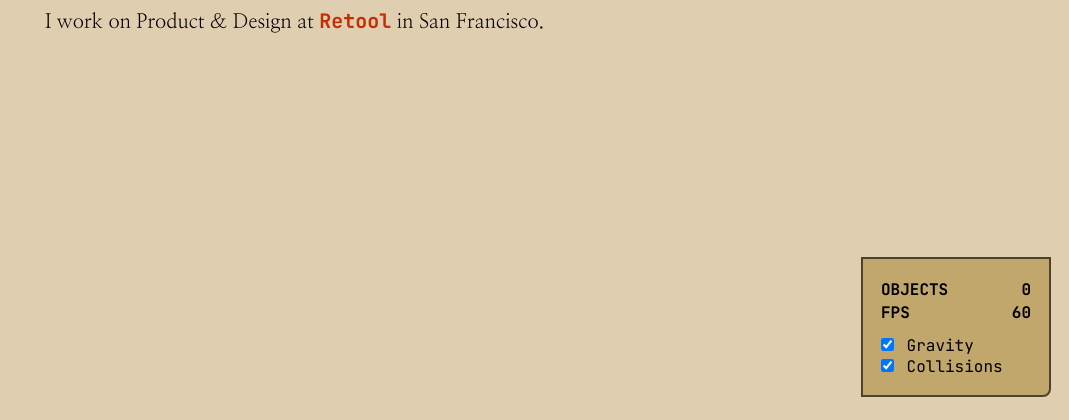
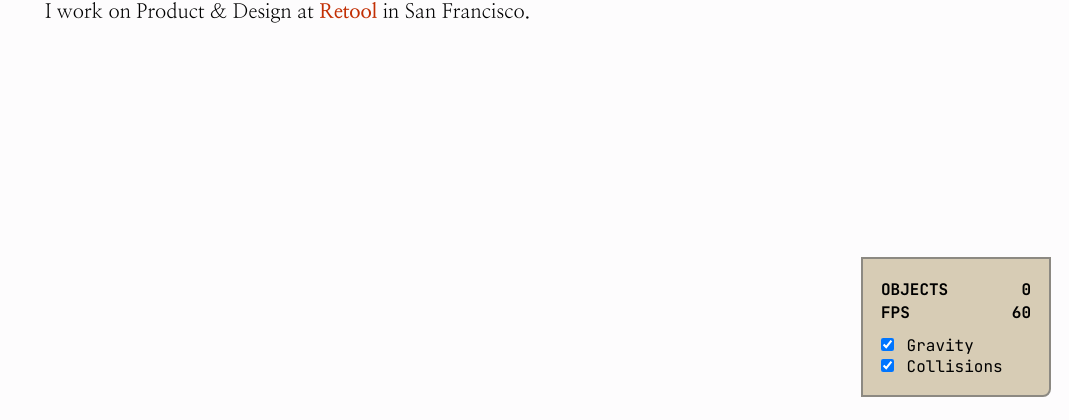
Before and after one commit to kentwalters/kentwalters.com, a plain HTML site: page index.html in a window 1280 px wide. Shown: the part 385-805 px from the top of the page, without its empty margins (211-1280 px from the left). Drawn offline with Linux system fonts and the light colour scheme.

Commit message:
Clean up.

```diff
--- a/css/styles.css
+++ b/css/styles.css
@@ -3,8 +3,8 @@
 }
 
 :root {
-    --white: #DFCEB0;
-    --red: #C22F04;
+  --white: #fdfcfd;
+  --red: #c22f04;
 }
 
 body {
@@ -25,21 +25,17 @@ a {
 }
 
 #name h1 {
-    font-size: 42px;
+  font-size: 36px;
   margin-bottom: 10px;
-    font-family: 'Nanum Myeongjo', serif;
+  font-family: "Nanum Myeongjo", serif;
   margin-top: 10px;
-
 }
 
-#name p {
-    font-family: 'Nanum Myeongjo', serif;
+#name p,
+a {
+  font-family: "Nanum Myeongjo", serif;
   font-size: 20px;
 }
-
-
-
-
 
 body {
   margin: 0px;
@@ -56,7 +52,10 @@ p {
   margin-bottom: 2px;
 }
 
-h1, h3, label, p {
+h1,
+h3,
+label,
+p {
   color: black;
 }
 
@@ -75,23 +74,26 @@ input {
   box-shadow: 0px 4px 8px rgba(0, 0, 0, 0.5);
 
   /* Linear Gradient for Light Effect */
-  background-image: linear-gradient(to bottom left, rgba(255, 255, 255, 0.3), rgba(0, 0, 0, 0.2));
+  background-image: linear-gradient(
+    to bottom left,
+    rgba(255, 255, 255, 0.3),
+    rgba(0, 0, 0, 0.2)
+  );
 }
 
 h3 {
   margin-bottom: 4px;
   margin-top: 0px;
-
 }
 
 #control {
   position: absolute;
   margin: 18px;
-    padding:18px;
+  padding: 18px;
   bottom: 0%;
   right: 0%;
-    background-color: #c2a76c;
-    border: 2px solid #4d422b;
+  background-color: #d7ccb5;
+  border: 2px solid #8c8982;
   width: 150px;
   border-radius: 0px 0px 8px 0px;
 }
@@ -110,3 +112,7 @@ h3 {
 label {
   display: block;
 }
+
+#name a {
+  pointer-events: auto; /* Add this to allow link interaction */
+}
--- a/index.html
+++ b/index.html
@@ -19,9 +19,8 @@
       <div id="name">
         <h1>Kent Walters</h1>
         <p>
-          I work on Product & Design at
-          <a href="https://retool.com/" target="_blank">Retool</a> in San
-          Francisco.
+          I work on Product & Design at <a href="https://retool.com">Retool</a>
+          in San Francisco.
         </p>
       </div>
       <div id="control">
--- a/index.js
+++ b/index.js
@@ -100,19 +100,17 @@ const basicSetup = () => {
 
 const addClickHandler = () => {
   canvas.addEventListener("click", (e) => {
-    placeCircleOrSquare(e)
+    placeCircleOrSquare(e);
   });
 };
 
 const placeCircleOrSquare = (e) => {
-
-
   if (circle) {
     const options = [40, 80, 120];
     const NUM_BALLS = 40; // Number of balls to create
     const RADIUS = 100; // Radius of the circle of balls
 
-    const clickColor = BALL_COLORS[currentColorIndex];  // Use a single color for this click
+    const clickColor = BALL_COLORS[currentColorIndex]; // Use a single color for this click
 
     for (let i = 0; i < NUM_BALLS; i++) {
       const angle = (i / NUM_BALLS) * Math.PI * 2; // Divide the circle into 100 parts
@@ -123,9 +121,8 @@ const placeCircleOrSquare = (e) => {
       const newBallObject = new Ball(x, y, 100, new Vector(0, 0), clickColor);
       universe.push(newBallObject);
     }
-
-    }  else {
-      const gridSize =  Math.floor(Math.random() * (10 - 5 + 1)) + 5;
+  } else {
+    const gridSize = Math.floor(Math.random() * (10 - 5 + 1)) + 5;
     const spacing = 10; // Spacing between balls
 
     const clickColor = BALL_COLORS[currentColorIndex];
@@ -141,11 +138,9 @@ const placeCircleOrSquare = (e) => {
       }
     }
   }
-    circle = !circle
+  circle = !circle;
   currentColorIndex = (currentColorIndex + 1) % BALL_COLORS.length;
-}
-
-
+};
 
 const tick = (timestamp) => {
   if (!lastUpdateTime) lastUpdateTime = timestamp;
@@ -350,9 +345,7 @@ const render = () => {
     ctx.closePath();
   }
 
-  document.getElementById(
-    "obs-number"
-  ).innerText = `${universe.length}`;
+  document.getElementById("obs-number").innerText = `${universe.length}`;
 };
 
 const start = () => {
@@ -362,3 +355,15 @@ const start = () => {
 };
 
 start();
+
+// non physics stuff
+const phys = document.getElementById("canvas");
+const link = document.getElementById("link");
+
+link.addEventListener("mouseenter", () => {
+  phys.style.pointerEvents = "none"; // Use 'phys' instead of 'canvas'
+});
+
+link.addEventListener("mouseleave", () => {
+  phys.style.pointerEvents = "auto"; // Use 'phys' instead of 'canvas'
+});
```
Also changed, not shown: assets/github.svg (deleted), assets/linkedin.svg (deleted), 1 other file. Lines whose indentation alone changed are shown as unchanged.
